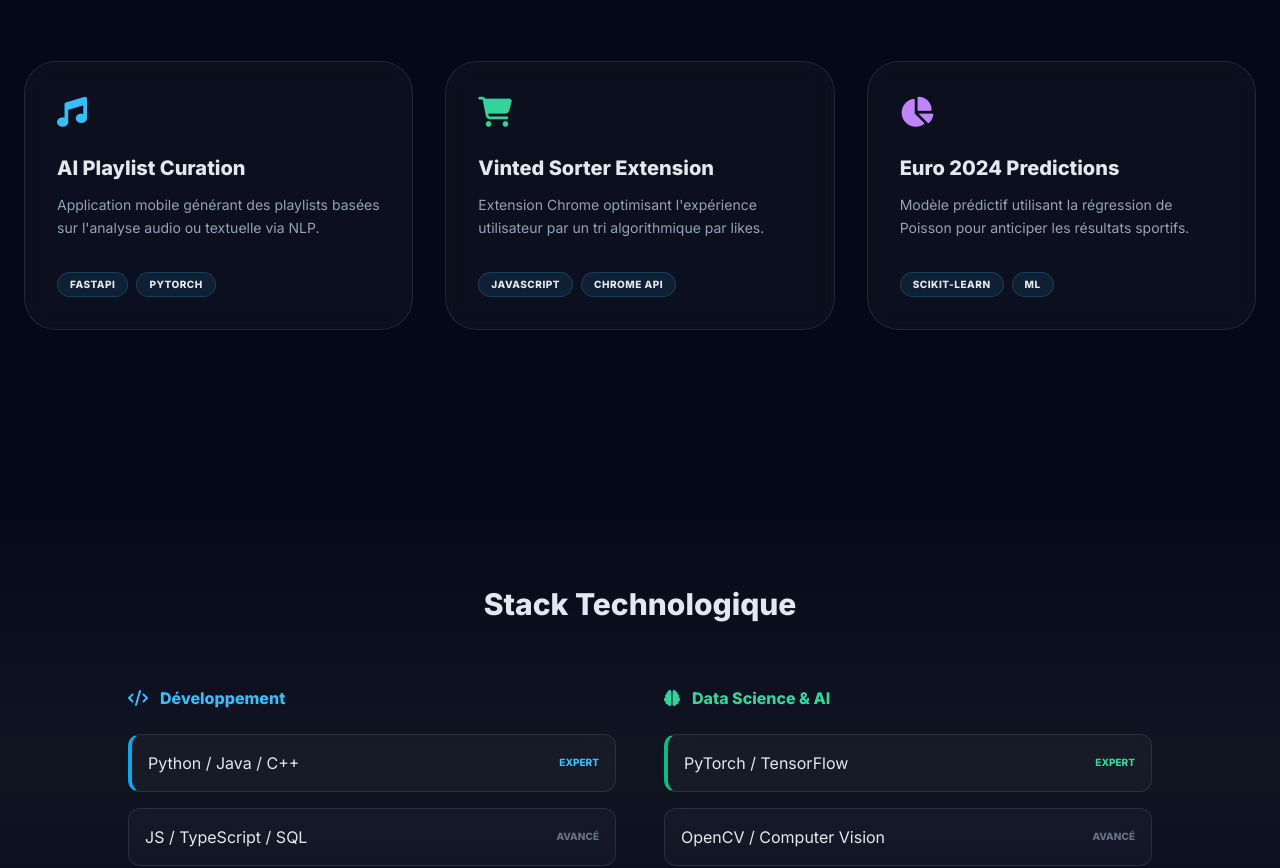
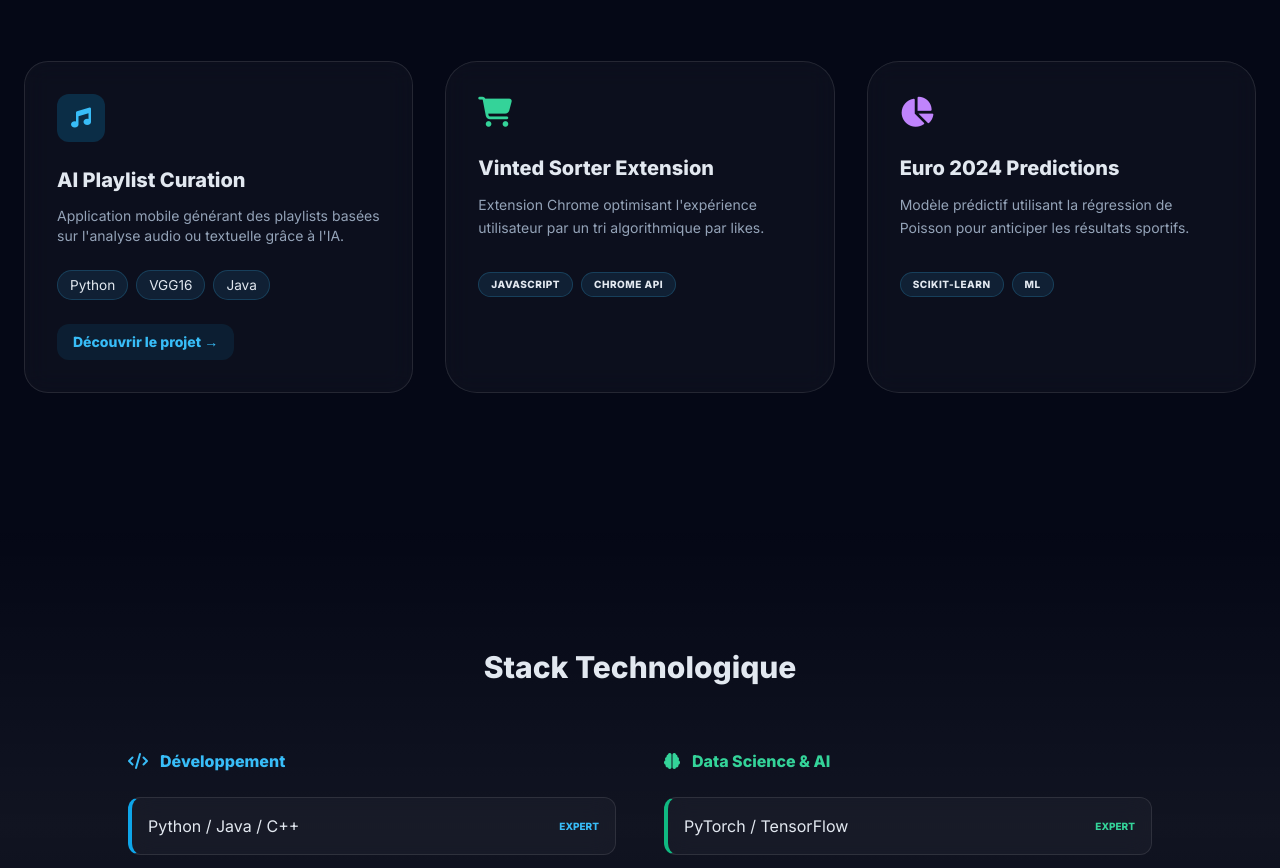
Before and after one commit to Wassim-Smati/wassimsmati.github.io, a plain HTML site: page index.html in a window 1280 px wide. Shown: the part 1003-1871 px from the top of the page. Drawn offline with nearby package versions, Linux system fonts and the light colour scheme.

Commit message:
Revise AI Playlist Curation details in index.html
Updated the AI Playlist Curation section with improved description and additional skill tags.

```diff
--- a/index.html
+++ b/index.html
@@ -139,14 +139,22 @@
         </div>
 
         <div class="grid md:grid-cols-2 lg:grid-cols-3 gap-8">
-            <div class="glass-card p-8 rounded-[2rem]" data-aos="fade-up">
-                <div class="text-sky-400 mb-6"><i class="fas fa-music text-3xl"></i></div>
+
+            <div class="glass-card p-8 rounded-3xl" data-aos="fade-up" data-aos-delay="100">
+                <div class="w-12 h-12 bg-sky-500/20 rounded-xl flex items-center justify-center text-sky-400 mb-6">
+                    <i class="fas fa-music text-xl"></i>
+                </div>
                 <h4 class="text-xl font-bold mb-3">AI Playlist Curation</h4>
-                <p class="text-slate-400 text-sm mb-8 leading-relaxed">Application mobile générant des playlists basées sur l'analyse audio ou textuelle via NLP.</p>
-                <div class="flex flex-wrap gap-2">
-                    <span class="skill-tag text-[10px] uppercase font-bold tracking-wider">FastAPI</span>
-                    <span class="skill-tag text-[10px] uppercase font-bold tracking-wider">PyTorch</span>
+                <p class="text-slate-400 text-sm mb-6">Application mobile générant des playlists basées sur l'analyse audio ou textuelle grâce à l'IA.</p>
+                <div class="flex flex-wrap gap-2 mb-6">
+                    <span class="skill-tag">Python</span>
+                    <span class="skill-tag">VGG16</span>
+                    <span class="skill-tag">Java</span>
                 </div>
+
+                <a href="playlist-ai.html" class="inline-block bg-sky-500/10 hover:bg-sky-500 text-sky-400 hover:text-white px-4 py-2 rounded-xl text-sm font-bold transition-all">
+                    Découvrir le projet →
+                </a>
             </div>
 
             <div class="glass-card p-8 rounded-[2rem]" data-aos="fade-up" data-aos-delay="100">
```
